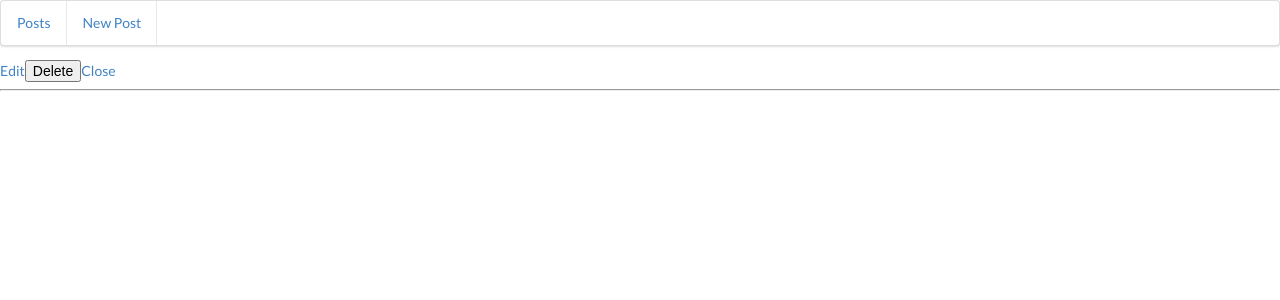
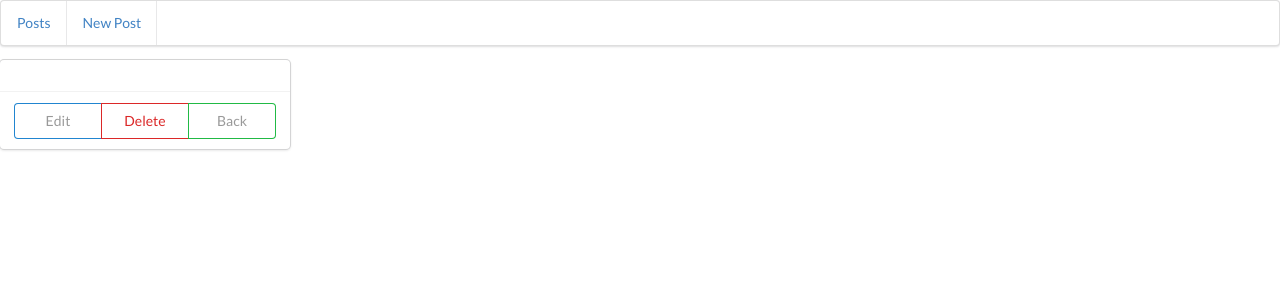
Before and after one commit to vieiramanda11/getty-io-react-crud, a React (Create React App) app: page /posts/1 in a window 1280 px wide. Shown: the top 300 px of the page. Built offline with nearby package versions, Linux system fonts and the light colour scheme; no server answers.

Commit message:
changing style

```diff
--- a/src/components/PostEdit.js
+++ b/src/components/PostEdit.js
@@ -51,17 +51,15 @@ class PostEdit extends Component {
 
   render() {
     return (
-      <div>
+      <div className="ui massive form container">
         <h1>Edit {this.props.post.title}</h1>
         <form onSubmit={this.handleSubmit}>
           <div>
-            <label>Title</label>
-            <input type="text" name="title" defaultValue={this.props.post.title} onChange={this.handleChange} />
+            <input type="text" name="title" defaultValue={this.props.post.title} onChange={this.handleChange} placeholder="Post title" className="six wide field"/>
             <p>{this.state.titleError}</p>
           </div>
           <div>
-            <label>Content</label>
-            <textarea name="body" rows="3" defaultValue={this.props.post.body} onChange={this.handleChange}/>
+            <textarea name="body" rows="3" defaultValue={this.props.post.body} onChange={this.handleChange} placeholder="Post content" className="six wide field"/>
             <p>{this.state.bodyError}</p>
           </div>
           <div>
--- a/src/components/PostForm.js
+++ b/src/components/PostForm.js
@@ -52,14 +52,18 @@ const PostForm = ({ addPost }) => {
   };
 
   return (
-    <div className="form-container">
+    <div className="ui massive form container">
       <div className="line" />
-      <p>ADD NEW POST</p>
+      <p>NEW POST</p>
       <form onSubmit={handleSubmit}>
-        <input type="text" onChange={handleChange} value={state.title} name="title" placeholder="Post title" className="input-title" />
-        <p>{state.titleError}</p>
-        <input type="text" onChange={handleChange} value={state.body} name="body" placeholder="Post content" className="input-body" />
-        <p>{state.bodyError}</p>
+        <div className="fields">
+          <input type="text" onChange={handleChange} value={state.title} name="title" placeholder="Post title" className="six wide field" />
+          <p>{state.titleError}</p>
+        </div>
+        <div className="fields">
+          <input type="text" onChange={handleChange} value={state.body} name="body" placeholder="Post content" className="six wide field" />
+          <p>{state.bodyError}</p>
+        </div>
         <button type="submit" className="button-form">ADD POST</button>
       </form>
     </div>
--- a/src/components/PostInfo.js
+++ b/src/components/PostInfo.js
@@ -1,8 +1,8 @@
-import React, { Component } from 'react';
-import PropTypes from 'prop-types';
-import { connect } from 'react-redux';
-import { Link } from 'react-router-dom';
-import { getPost, deletePost } from '../actions';
+import React, { Component } from "react";
+import PropTypes from "prop-types";
+import { connect } from "react-redux";
+import { Link } from "react-router-dom";
+import { getPost, deletePost } from "../actions";
 
 class PostInfo extends Component {
   componentDidMount() {
@@ -14,30 +14,35 @@ class PostInfo extends Component {
     const { post, deletePost } = this.props;
     return (
       <div>
-        <h2>
-          {post.title}
-        </h2>
+        <div className="ui card">
+          <div className="content">
+            <div className="header">{post.title}</div>
+            <div className="description">
               <p>{post.body}</p>
-        <div>
+            </div>
+          </div>
+          <div className="extra content">
+            <div className="ui three buttons">
+              <button className="ui basic blue button">
                 <Link
-            to={{
-              pathname: `/posts/${post.id}/edit`,
-              state: { post },
-            }}
+                  to={{ pathname: `/posts/${post.id}/edit`, state: { post } }}
                 >
                   Edit
                 </Link>
+              </button>
               <button
+                className="ui basic red button"
                 type="button"
                 onClick={() => deletePost(post.id)}
               >
                 Delete
               </button>
-          <Link to="/posts">
-            Close
-          </Link>
+              <button className="ui basic green button">
+                <Link to="/posts">Back</Link>
+              </button>
             </div>
-        <hr />
+          </div>
+        </div>
       </div>
     );
   }
@@ -47,7 +52,7 @@ PostInfo.propTypes = {
   getPost: PropTypes.func.isRequired,
   match: PropTypes.func.isRequired,
   post: PropTypes.arrayOf.isRequired,
-  deletePost: PropTypes.func.isRequired,
+  deletePost: PropTypes.func.isRequired
 };
 
 const mapStateToProps = state => ({ post: state.post });
--- a/src/components/PostList.js
+++ b/src/components/PostList.js
@@ -11,13 +11,13 @@ const PostList = ({ posts }) => {
         <div className="ui card">
           <div className="content">
             <div className="header">
+                {post.title}
+            </div>
+            <p>
               <Link to={`/posts/${post.id}`}>
-                {post.title}
+                Show
               </Link>
-            </div>
-            <div className="description">
-              <p>{post.body}</p>
-            </div>
+            </p>
           </div>
         </div>
       </div>
```
Lines whose indentation alone changed are shown as unchanged.
